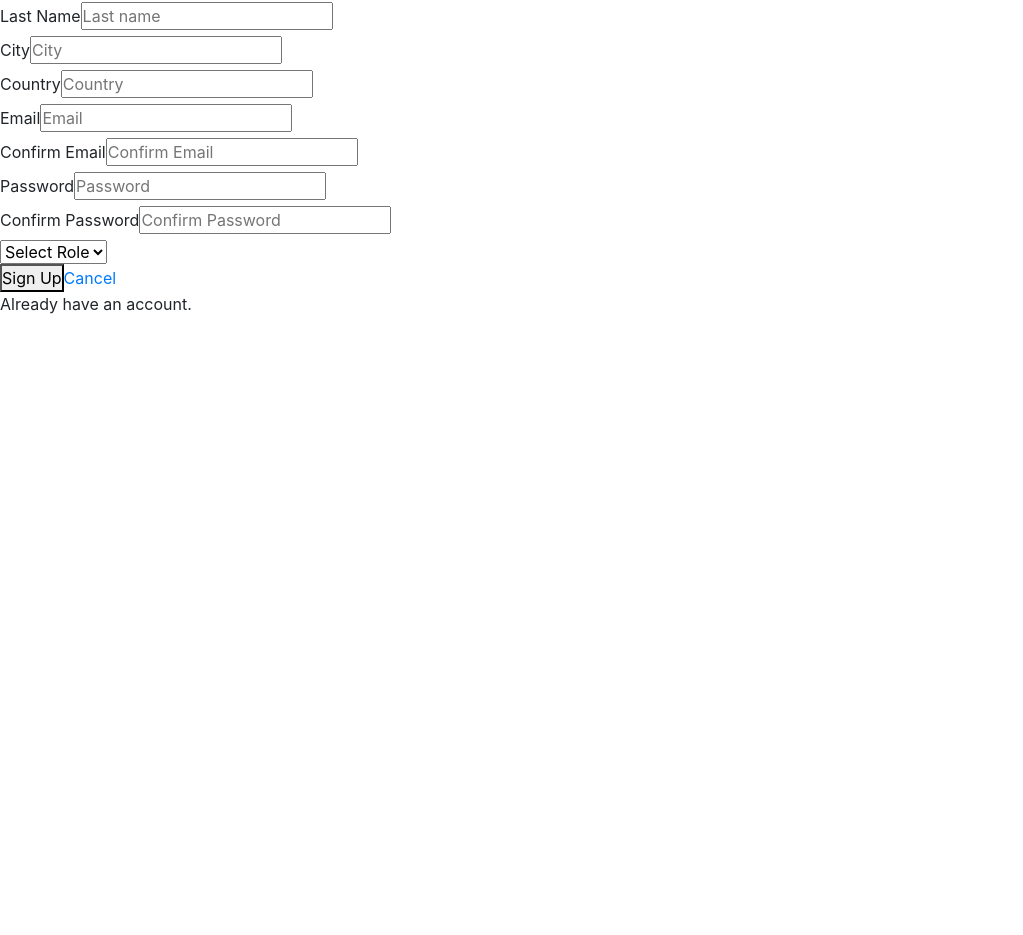
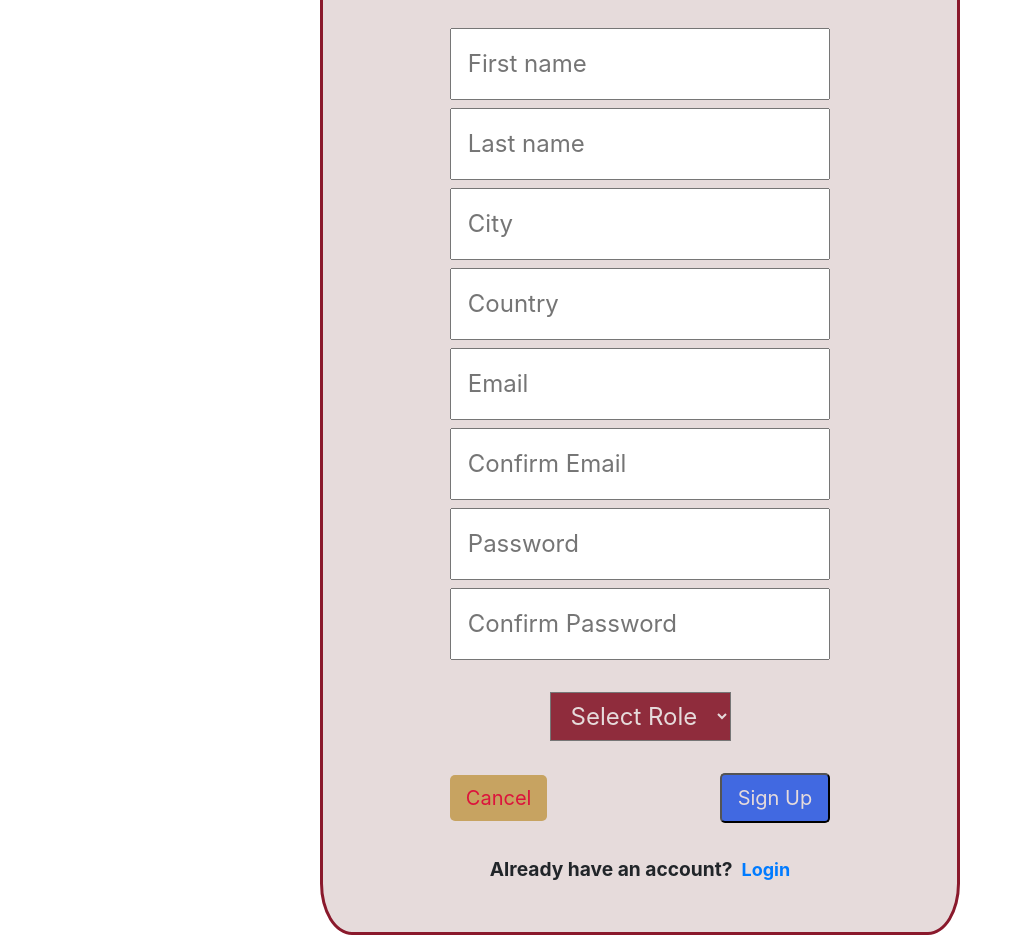
Before and after one commit to Fatimohkuforiji1/modest-buffalo-quizz, a React (Create React App) app in the folder client/: page /register/teachers in a window 1280 px wide. Shown: the part 200-1135 px from the top of the page, without its empty margins (0-1023 px from the left). Before the commit the page ends 800 px from the top, so only its background shows below. Built offline with nearby package versions, Linux system fonts and the light colour scheme.

Commit message:
Styled and added contents to reg, login and home pages

```diff
--- a/client/src/App.css
+++ b/client/src/App.css
@@ -19,3 +19,137 @@ a {
   margin: 5px;
   padding: 5px;
 } */
+
+.form-head {
+  display: flex;
+  flex-direction: column;
+  justify-content: center;
+  align-items: center;
+  width: 50%;
+  margin: auto;
+  margin-top: 2rem;
+  background-color: rgb(230, 219, 219);
+  border-style: solid;
+  border-color: rgb(138, 25, 44);
+  border-radius: 5%;
+
+}
+
+.form-list {
+  display: flex;
+  flex-direction: column;
+  justify-content: center;
+  width: 80%;
+  margin: auto;
+
+}
+
+.form-input {
+  margin-top: 1rem;
+  padding: 0.75rem;
+}
+
+.login-btn {
+  margin-top: 2rem;
+  padding: 0.25rem 1rem;
+  border-radius: 7px;
+  background-color: rgb(138, 25, 44);
+  color: rgb(255,252,252);
+  font-size: 1.5rem;
+  text-decoration: none !important;
+
+}
+
+.login-btn:hover {
+  background-color: rgb(143, 44, 60);
+  color: rgb(255,252,252);
+}
+
+.signUp-container {
+  display: flex;
+  flex-direction: column;
+  justify-content: center;
+  align-items: center;
+  width: 50%;
+  margin: auto;
+  margin-top: 2rem;
+  border-style: solid;
+  border-color: rgb(138, 25, 44);
+  background-color: rgb(230, 219, 219);
+  border-radius: 5%;
+}
+
+.signUp-wrapper {
+  display: flex;
+  flex-direction: column;
+  justify-content: center;
+  align-items: center;
+  width: 100%;
+  margin-top: 2rem;
+
+
+}
+
+.signUp-form {
+  display: grid;
+  grid-template-columns: repeat(1, 1fr);
+  place-items: center;
+  width: 100%;
+  margin-top: 2rem;
+
+}
+
+.s-input-n {
+  width: 60%;
+  padding: 1rem;
+  font-size: 1.5rem;
+}
+
+.sign-up-dropdown {
+  margin: 2rem;
+}
+
+.select_option {
+  padding: 0.5rem 1rem;
+  font-size: 1.5rem;
+  background-color: rgb(143, 44, 60);
+  color: rgb(230, 219, 219);
+}
+
+.signUp-btn {
+  padding: 0.5rem 1rem;
+  font-size: 1.25rem;
+  background-color: royalblue;
+  color: rgb(230, 219, 219);
+  border-radius: 5px;
+}
+
+.btn-container {
+  display: flex;
+  width: 60%;
+  justify-content: space-between;
+  align-items: center;
+
+}
+
+.link-home {
+  padding: 0.5rem 1rem;
+  font-size: 1.25rem;
+  background-color: rgb(199, 163, 97);
+  color: crimson;
+  border-radius: 5px;
+}
+
+.login-btn-wrapper {
+  margin: 2rem 0;
+  border-style: none !important;
+}
+.login-info {
+font-size: larger;
+font-weight: bold;
+}
+
+.login-link {
+font-size: large;
+font-weight: bold;
+}
--- a/client/src/Component/LoginForm.js
+++ b/client/src/Component/LoginForm.js
@@ -39,34 +39,41 @@ function LoginForm() {
         <h2>Login</h2>
         {/* {error !== "" ? <div className="error">{error}</div> : ""} */}
         <div className="form-list">
-          <label name="email">Email:</label>
+          <label name="email"></label>
           <input
+            className="form-input"
             type="text"
             name="email"
             id="email"
+            placeholder="Enter your email"
             onChange={(e) => setDetails({ ...details, email: e.target.value })}
             value={details.email}
           />
 
-          <div className="form-list">
-            <label name="password">Password:</label>
+          {/* <div className="form-list"> */}
+          <label name="password"></label>
           <input
+            className="form-input"
             type="text"
             name="password"
             id="password"
+            placeholder="Enter your password"
             onChange={(e) =>
               setDetails({ ...details, password: e.target.value })
             }
             value={details.password}
           />
-          </div>
+          {/* </div> */}
           {/* <input type="submit" value="LOGIN" /> */}
           {/* <button onClick={Logout}>Logout</button> */}
-          <button type="submit"
-          href = "/teacherQuiz">Login </button>
         </div>
+        <button className="login-btn" type="submit" onClick="window.location.href='/teacherQuiz'">
+          Login
+        </button>
       </div>
     </form>
   );
 }
 export default LoginForm;
+
+//<button onclick="window.location.href='/page2'">Continue</button>
--- a/client/src/Component/TeacherRegistrationForm.js
+++ b/client/src/Component/TeacherRegistrationForm.js
@@ -5,13 +5,10 @@ import AccountSuccess from "./AccountSuccess";
 
 // import logo from "./Images/cyf_logo.jpeg";
 
-
-
 const TeacherRegistration = () => {
   const [isSubmitted, setIsSubmitted] = useState(false);
   // const [region, setRegion] = useState([]);
   const [values, setValues] = useState({
-
     firstName: "",
     lastName: "",
     city: "",
@@ -19,7 +16,7 @@ const TeacherRegistration = () => {
     email: "",
     email2: "",
     password: "",
-    password2: ""
+    password2: "",
   });
   const [errors, setErrors] = useState({});
   //fetch data
@@ -34,7 +31,7 @@ const TeacherRegistration = () => {
     event.preventDefault();
     console.log(Validate(values));
     setErrors(Validate(values));
-    if ( Object.keys(Validate(values)).length === 0){
+    if (Object.keys(Validate(values)).length === 0) {
       fetch("/api/register/", {
         method: "POST",
         headers: {
@@ -51,7 +48,8 @@ const TeacherRegistration = () => {
           } else {
             setIsSubmitted(false);
           }
-      });}else{
+        });
+    } else {
       setIsSubmitted(false);
     }
   }
@@ -68,9 +66,6 @@ const TeacherRegistration = () => {
         <AccountSuccess />
       ) : (
         <div className="signUp-container">
-          <div className="header">
-            <h2>Sign up</h2>
-          </div>
           <div className="signUp-wrapper">
             <div>
               <h2 className="signUp-title">Create Account</h2>
@@ -82,11 +77,8 @@ const TeacherRegistration = () => {
               method="POST"
               autoComplete="off"
             >
-
-              <div>
-                <label className="s-name" htmlFor="name">
-                  First Name
-                </label>
+              {/* <div> */}
+              <label className="s-name" htmlFor="name"></label>
               <input
                 id="fName"
                 onChange={handleChange}
@@ -96,14 +88,10 @@ const TeacherRegistration = () => {
                 value={values.firstName}
                 placeholder="First name"
               />
-                {errors.firstName && (
-                  <p className="error">{errors.firstName}</p>
-                )}
-              </div>
-              <div>
-                <label className="s-name" htmlFor="name">
-                  Last Name
-                </label>
+              {errors.firstName && <p className="error">{errors.firstName}</p>}
+              {/* </div> */}
+              {/* <div> */}
+              <label className="s-name" htmlFor="name"></label>
               <input
                 id="lName"
                 onChange={handleChange}
@@ -114,11 +102,9 @@ const TeacherRegistration = () => {
                 placeholder="Last name"
               />
               {errors.lastName && <p className="error">{errors.lastName}</p>}
-              </div>
-              <div>
-                <label className="s-name" htmlFor="name">
-                  City
-                </label>
+              {/* </div> */}
+              {/* <div> */}
+              <label className="s-name" htmlFor="name"></label>
               <input
                 id="city"
                 onChange={handleChange}
@@ -129,11 +115,9 @@ const TeacherRegistration = () => {
                 placeholder="City"
               />
               {errors.city && <p className="error">{errors.city}</p>}
-              </div>
-              <div>
-                <label className="s-name" htmlFor="name">
-                  Country
-                </label>
+              {/* </div> */}
+              {/* <div> */}
+              <label className="s-name" htmlFor="name"></label>
               <input
                 id="country"
                 onChange={handleChange}
@@ -144,78 +128,72 @@ const TeacherRegistration = () => {
                 placeholder="Country"
               />
               {errors.country && <p className="error">{errors.country}</p>}
-              </div>
-              <div>
-                <label htmlFor="email" className="s-email">
-                  Email
-                </label>
+              {/* </div> */}
+              {/* <div> */}
+              <label htmlFor="email" className="s-email"></label>
               <input
                 id="email"
                 onChange={handleChange}
-                  className="s-input-e"
+                className="s-input-n"
                 type="email"
                 name="email"
                 value={values.email}
                 placeholder="Email"
               />
               {errors.email && <p className="error">{errors.email}</p>}
-              </div>
-              <div>
-                <label htmlFor="email2" className="s-confirm-e">
-                  Confirm Email
-                </label>
+              {/* </div> */}
+              {/* <div> */}
+              <label htmlFor="email2" className="s-confirm-e"></label>
               <input
                 id="email2"
                 onChange={handleChange}
-                  className="s-input-confirm-e"
+                className="s-input-n"
                 type="email2"
                 name="email2"
                 value={values.email2}
                 placeholder="Confirm Email"
               />
               {errors.email2 && <p className="error">{errors.email2}</p>}
-              </div>
-              <div>
-                <label htmlFor="password" className="s-password">
-                  Password
-                </label>
+              {/* </div> */}
+              {/* <div> */}
+              <label htmlFor="password" className="s-password"></label>
               <input
                 id="password"
                 onChange={handleChange}
-                  className="s-input-p"
+                className="s-input-n"
                 type="password"
                 name="password"
                 value={values.password}
                 placeholder="Password"
               />
               {errors.password && <p className="error">{errors.password}</p>}
-              </div>
-              <div>
-                <label htmlFor="password2" className="s-confirm-p">
-                  Confirm Password
-                </label>
+              {/* </div> */}
+              {/* <div> */}
+              <label htmlFor="password2" className="s-confirm-p"></label>
               <input
                 id="password2"
                 onChange={handleChange}
-                  className="s-input-confirm-p"
+                className="s-input-n"
                 type="password"
                 name="password2"
                 value={values.password2}
                 placeholder="Confirm Password"
               />
-                {errors.password2 && (
-                  <p className="error">{errors.password2}</p>
-                )}
-              </div>
+              {errors.password2 && <p className="error">{errors.password2}</p>}
+              {/* </div> */}
               <div className="sign-up-dropdown">
-                <div>
-                  <select name="role" onChange={handleChange}>
+                {/* <div> */}
+                <select
+                  className="select_option"
+                  name="role"
+                  onChange={handleChange}
+                >
                   <option>Select Role</option>
                   <option value="teacher">Teacher</option>
                   <option value="student">Student</option>
                 </select>
                 {errors.role && <p className="error">{errors.role}</p>}
-                </div>
+                {/* </div> */}
                 {/* <div>
                   <select name="region" onChange={handleChange}>
                     <option>Select Region</option>
@@ -228,7 +206,10 @@ const TeacherRegistration = () => {
                   {errors.region && <p className="error">{errors.region}</p>}
                 </div> */}
               </div>
-              <div>
+              <div className="btn-container">
+                <Link className="link-home" to="/">
+                  Cancel
+                </Link>
                 <button
                   className="signUp-btn"
                   type="submit"
@@ -236,27 +217,24 @@ const TeacherRegistration = () => {
                 >
                   Sign Up
                 </button>
-                <Link className="link-home" to="/">
-                  Cancel
-                </Link>
               </div>
             </form>
           </div>
-          <p className="login-register-link">
-            Already have an account.
-            <Link className="link login-register" to="/login">
+          <div className="login-btn-wrapper">
+            <p className="login-info">
+              Already have an account? &nbsp;
+
+              <Link className="login-link" to="/login">
                 Login
               </Link>
             </p>
+          </div>
         </div>
       )}
     </div>
   );
 };
 export default TeacherRegistration;
-
-
-
 
 // import React, { useState } from "react";
 
```
Also changed, not shown: client/src/Pages/Home/Home.css (+14 -0 lines), client/src/Pages/MainHome.css (added, +36 -0 lines), client/src/pages/MainHome.js (+24 -9 lines). Lines whose indentation alone changed are shown as unchanged.
